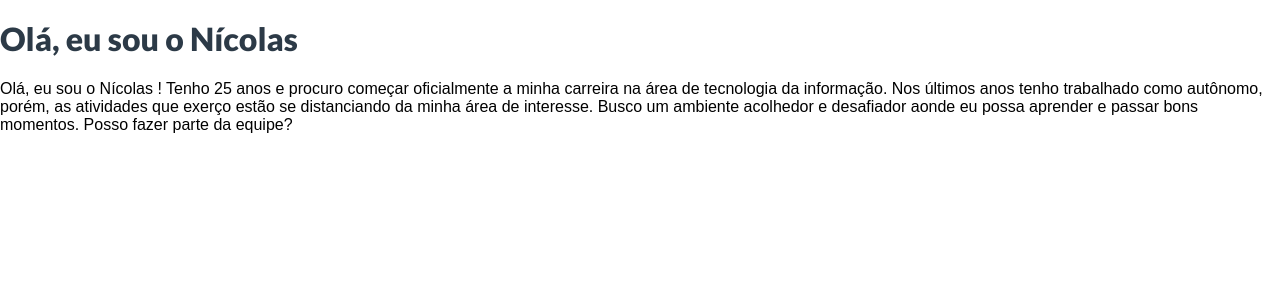
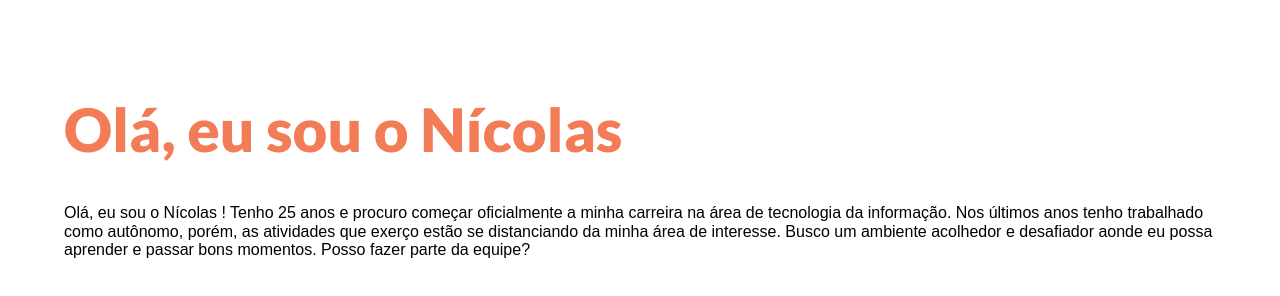
Before and after one commit to niknows/portfolio, a website: page app/index.html in a window 1280 px wide. Drawn offline with Linux system fonts and the light colour scheme; a web font is replaced by a local one.

Commit message:
Starting the header

```diff
--- a/app/assets/styles/base/_variables.css
+++ b/app/assets/styles/base/_variables.css
@@ -0,0 +1,3 @@
+$mainOrange: #F27C56;
+$mainBlue: #5AA6FA;
+$mainDark: #313C48;
--- a/app/assets/styles/style.css
+++ b/app/assets/styles/style.css
@@ -1,3 +1,6 @@
 @import "normalize.css";
 @import "base/_variables";
 @import "base/_global";
+@import "modules/_large-hero";
+@import "modules/_page-section";
+@import "modules/_wrapper.css"
--- a/app/index.html
+++ b/app/index.html
@@ -12,13 +12,15 @@
   <link href="https://fonts.googleapis.com/css?family=News+Cycle:400,700" rel="stylesheet">
 </head>
 <body>
-  <header class="large-hero">
+  <header class="large-hero page-section">
+    <div class="wrapper">
       <h1 class="large-hero__title">Olá, eu sou o Nícolas</h1>
       <article>
         <p class="large-hero__text">
           Olá, eu sou o Nícolas ! Tenho 25 anos e procuro começar oficialmente a minha carreira na área de tecnologia da informação. Nos últimos anos tenho trabalhado como autônomo, porém, as atividades que exerço estão se distanciando da minha área de interesse. Busco um ambiente acolhedor e desafiador aonde eu possa aprender e passar bons momentos. Posso fazer parte da equipe?
         </p>
       </article>
+    </div>
   </header>
 </body>
 </html>
--- a/app/temp/styles/style.css
+++ b/app/temp/styles/style.css
@@ -354,3 +354,18 @@ body{
 * {
   box-sizing: border-box;
 }
+
+.large-hero__title{
+    font-size: 3.75rem;
+    color: #F27C56;
+  }
+
+.page-section {
+  padding: 3.4375rem 0;
+}
+
+.wrapper {
+  margin: 0 auto;
+  max-width: 1236px;
+  padding: 0 2.625rem;
+}
```
Lines whose indentation alone changed are shown as unchanged.
